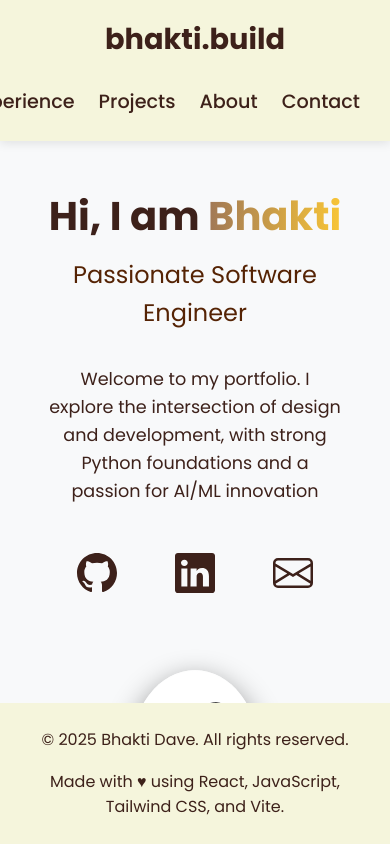
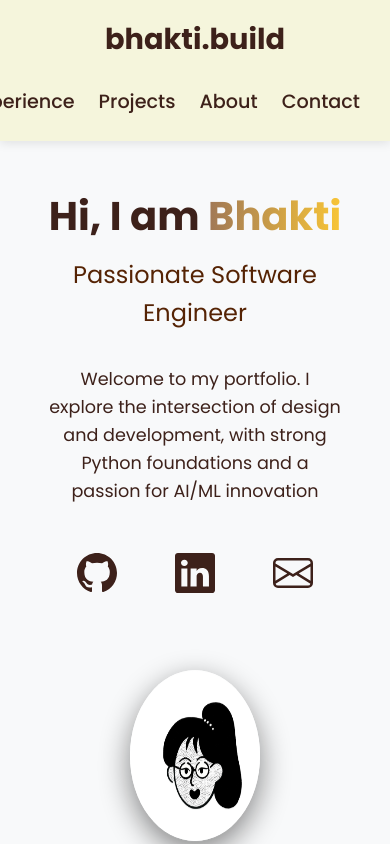
Before and after one commit to davebhakti/my-portfolio, a React (Create React App) app: page / in a window 390 px wide. Shown: the top 844 px of the page. Built offline with nearby package versions, Linux system fonts and the light colour scheme.

Commit message:
Fixed bugs inside jsx files, added rel=rel='noopener noreferrer'

```diff
--- a/src/components/About.jsx
+++ b/src/components/About.jsx
@@ -29,7 +29,7 @@ const About = () => {
             <p>
               When I'm not debugging code, I'm debugging my willpower at the gym or running queries on the best food spots in town :P.
               I love creating and appreciating art in all forms, especially stunning websites with great content writing and journalism
-              (<a href='https://www.theswaddle.com/' target='_blank' className='fav-web'>Shoutout to The Swaddle</a>).
+              (<a href='https://www.theswaddle.com/' target='_blank' className='fav-web' rel="noopener noreferrer">Shoutout to The Swaddle</a>).
             </p>
           </div>
         </div>
--- a/src/components/Footer.css
+++ b/src/components/Footer.css
@@ -9,6 +9,7 @@
   transition: bottom 0.5s ease;
   z-index: 100;
 }
+
 
 .footer.visible {
   bottom: 0;
@@ -55,4 +56,9 @@
     gap: 1rem;
     text-align: center;
   }
+
+  .footer {
+    position: static;
+  }
+
 }
--- a/src/components/Project.jsx
+++ b/src/components/Project.jsx
@@ -59,7 +59,7 @@ const Projects = () => {
           </div>
         ))}
         <p>Building new projects, coming soon (✿◡‿◡)</p>
-        <p>Meanwhile, check out my <a href='https://github.com/davebhakti' target='_blank' className='project-link'>GitHub</a>!</p>
+        <p>Meanwhile, check out my <a href='https://github.com/davebhakti' target='_blank' className='project-link' rel="noopener noreferrer">GitHub</a>!</p>
       </div>
     </section>
   );
```
